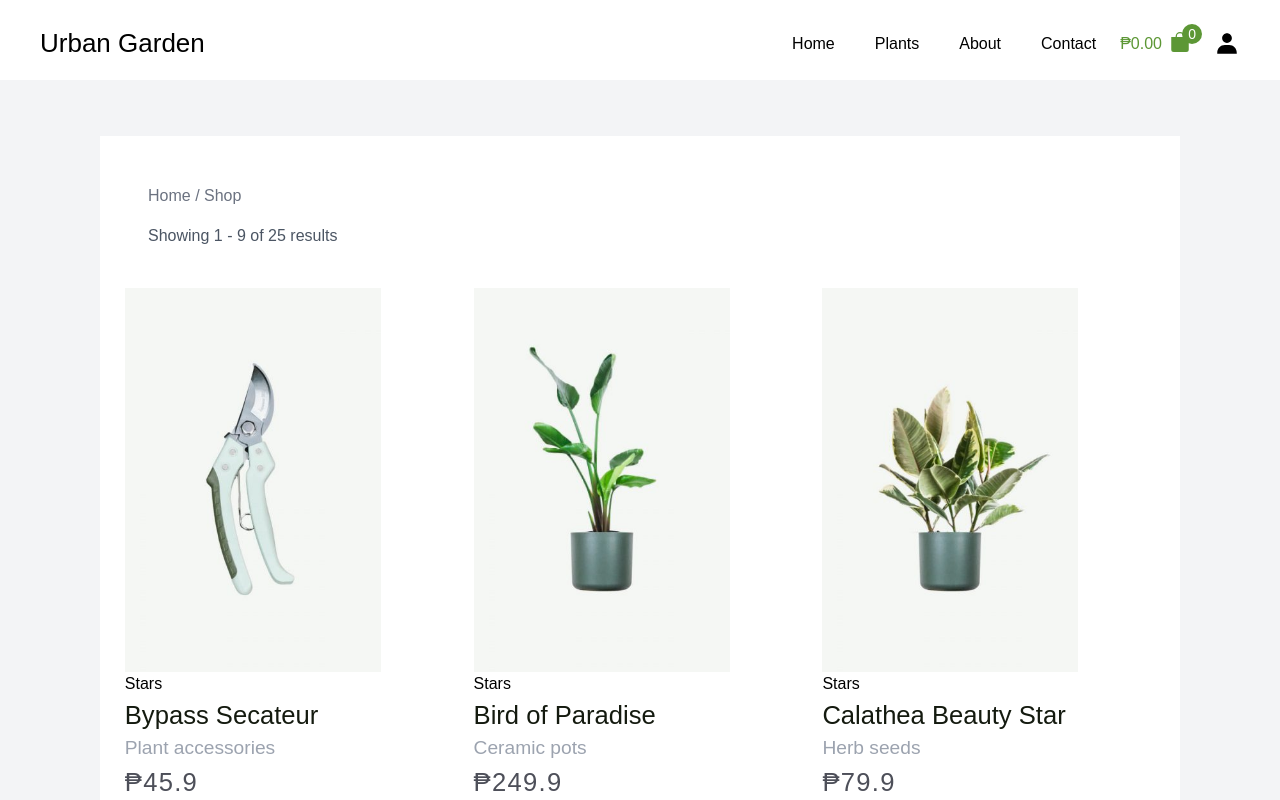
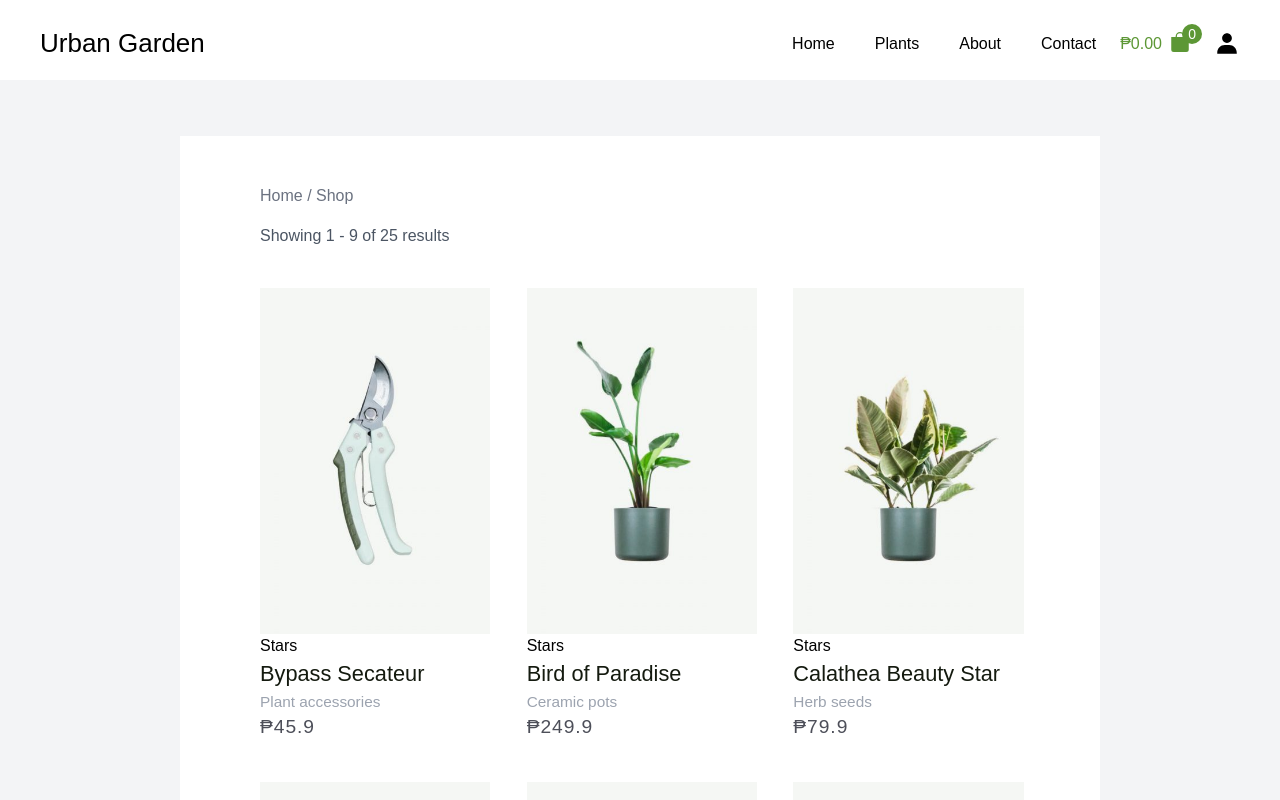
Before and after one commit to crazycart143/urban-garden, a Next.js app: page /shop in a window 1280 px wide. Shown: the top 800 px of the page. Built offline with nearby package versions, Linux system fonts and the light colour scheme; a web font is replaced by a local one.

Commit message:
responsiveness update

```diff
--- a/app/shop/page.tsx
+++ b/app/shop/page.tsx
@@ -10,9 +10,9 @@ export default async function page() {
   const filteredPlants = allPlantsObject?.slice(0, 9) ?? [];
 
   return (
-    <section className="bg-gray-100 w-full h-full flex py-6 px-4 lg:px-[100px] lg:py-14 max-width">
-      <div className="bg-white w-full h-full py-4 md:py-12">
-        <div className="flex flex-col  px-8 md:px-12 w-full">
+    <section className="bg-gray-100 w-full h-full flex py-6 px-4 lg:px-[100px] xl:px-[180px] lg:py-14 max-width">
+      <div className="bg-white w-full h-full py-4 md:py-12 xl:pl-[80px] px-4 sm:px-8 md:px-10">
+        <div className="flex flex-col w-full">
           <span className="flex justify-start items-start text-gray-500 text-sm sm:text-base">
             Home / Shop
           </span>
--- a/components/PlantCard.tsx
+++ b/components/PlantCard.tsx
@@ -15,7 +15,9 @@ const PlantCard = ({ plant }: PlantCardProps) => {
   return (
     <div
       className={`${
-        pathname === "/shop" ? "w-[24vw] sm:w-[26.5vw] md:w-[26vw]" : ""
+        pathname === "/shop"
+          ? "w-[24vw] sm:w-[26.5vw] md:w-[26vw] lg:w-[22vw] xl:w-[18vw]"
+          : ""
       } relative flex flex-col cursor-pointer group`}
     >
       <Image
@@ -25,7 +27,7 @@ const PlantCard = ({ plant }: PlantCardProps) => {
         alt={name}
         className={`${
           pathname === "/shop"
-            ? "w-[24vw] sm:w-[26.5vw] md:w-[26vw] lg:w-[20vw]"
+            ? "w-[24vw] sm:w-[26.5vw] md:w-[26vw] lg:w-[22vw] xl:w-[18vw]"
             : "w-[36vw] sm:w-[28vw] lg:w-[24vw] xl:w-[340px]"
         } object-contain  `}
       />
@@ -33,7 +35,7 @@ const PlantCard = ({ plant }: PlantCardProps) => {
       <h1
         className={`${
           pathname === "/shop"
-            ? "text-[2vw] sm:text-[2.5vw] lg:text-[2vw] "
+            ? "text-[2vw] sm:text-[2.5vw] lg:text-[2vw] xl:text-[1.7vw] "
             : "xs:text-[4vw] sm:text-[2vw] lg:text-[26px] "
         }text-[#141A0F] break-words `}
       >
@@ -42,7 +44,7 @@ const PlantCard = ({ plant }: PlantCardProps) => {
       <p
         className={`${
           pathname === "/shop"
-            ? "xs:text-[2.2vw] sm:text-[2vw] lg:text-[1.5vw]"
+            ? "xs:text-[2.2vw] sm:text-[2vw] lg:text-[1.5vw] xl:text-[1.2vw]"
             : "xs:text-[4vw] sm:text-[2vw] lg:text-[20px]"
         } text-gray-400`}
       >
@@ -51,7 +53,7 @@ const PlantCard = ({ plant }: PlantCardProps) => {
       <p
         className={`${
           pathname === "/shop"
-            ? "text-[2.5vw] lg:text-[2vw]"
+            ? "text-[2.5vw] lg:text-[2vw] xl:text-[1.5vw]"
             : "xs:text-[4vw] sm:text-[2vw] lg:text-[22px]"
         } font-medium  text-[#4D4F59] tracking-wider `}
       >
--- a/components/PlantList.tsx
+++ b/components/PlantList.tsx
@@ -24,7 +24,7 @@ const PlantList = ({ filteredPlants }: PlantListProps) => {
       >
         <h1 className="xs:text-[34px] sm:text-[40px]">New Plants</h1>
       </div>
-      <div className="grid grid-cols-3 mt-10  gap-y-10 gap-x-4 mx-auto">
+      <div className="grid grid-cols-3 mt-10 gap-y-10 gap-x-4 lg:gap-x-6 xl:gap-x-0">
         {filteredPlants?.map((plant) => (
           <PlantCard key={plant.id} plant={plant} />
         ))}
```
